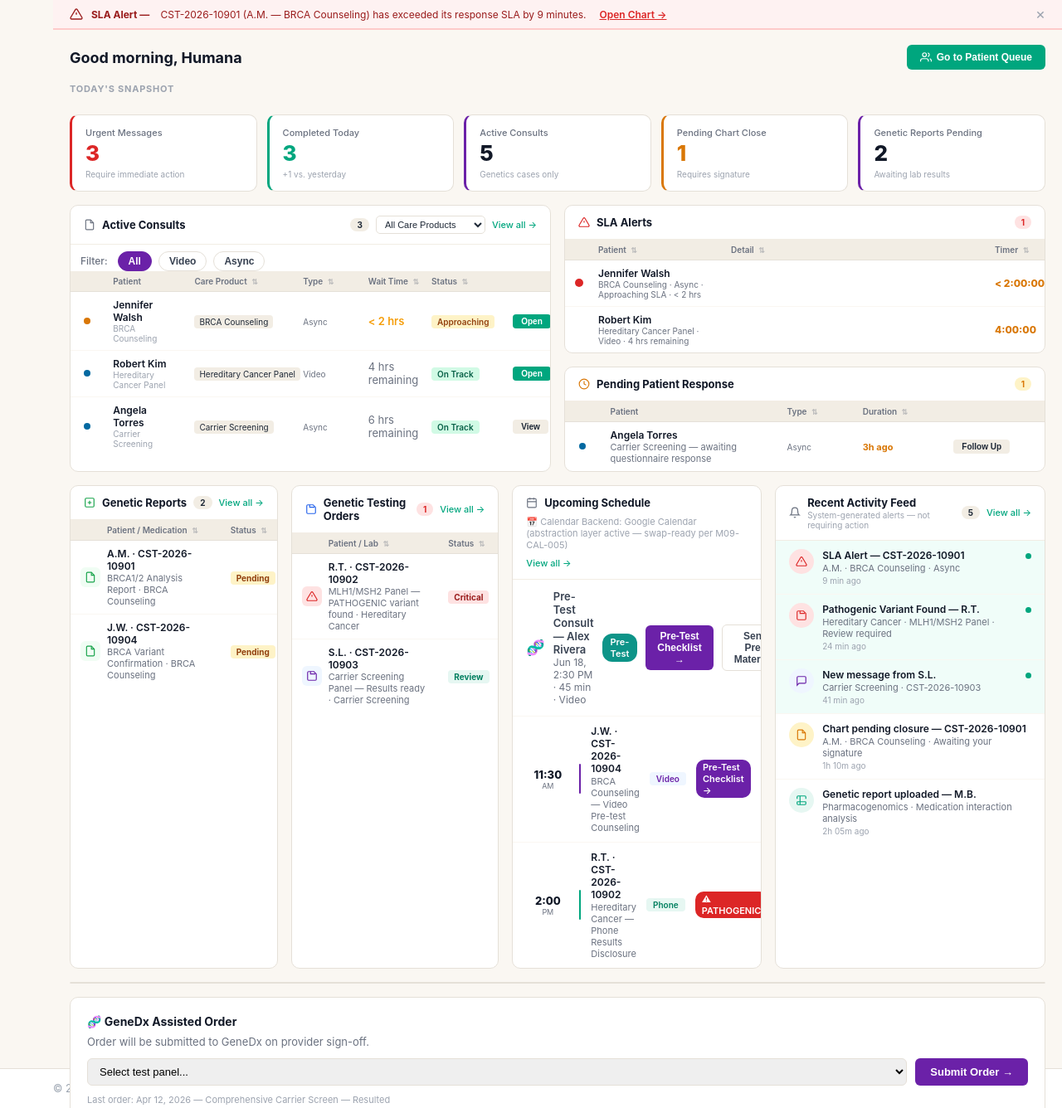
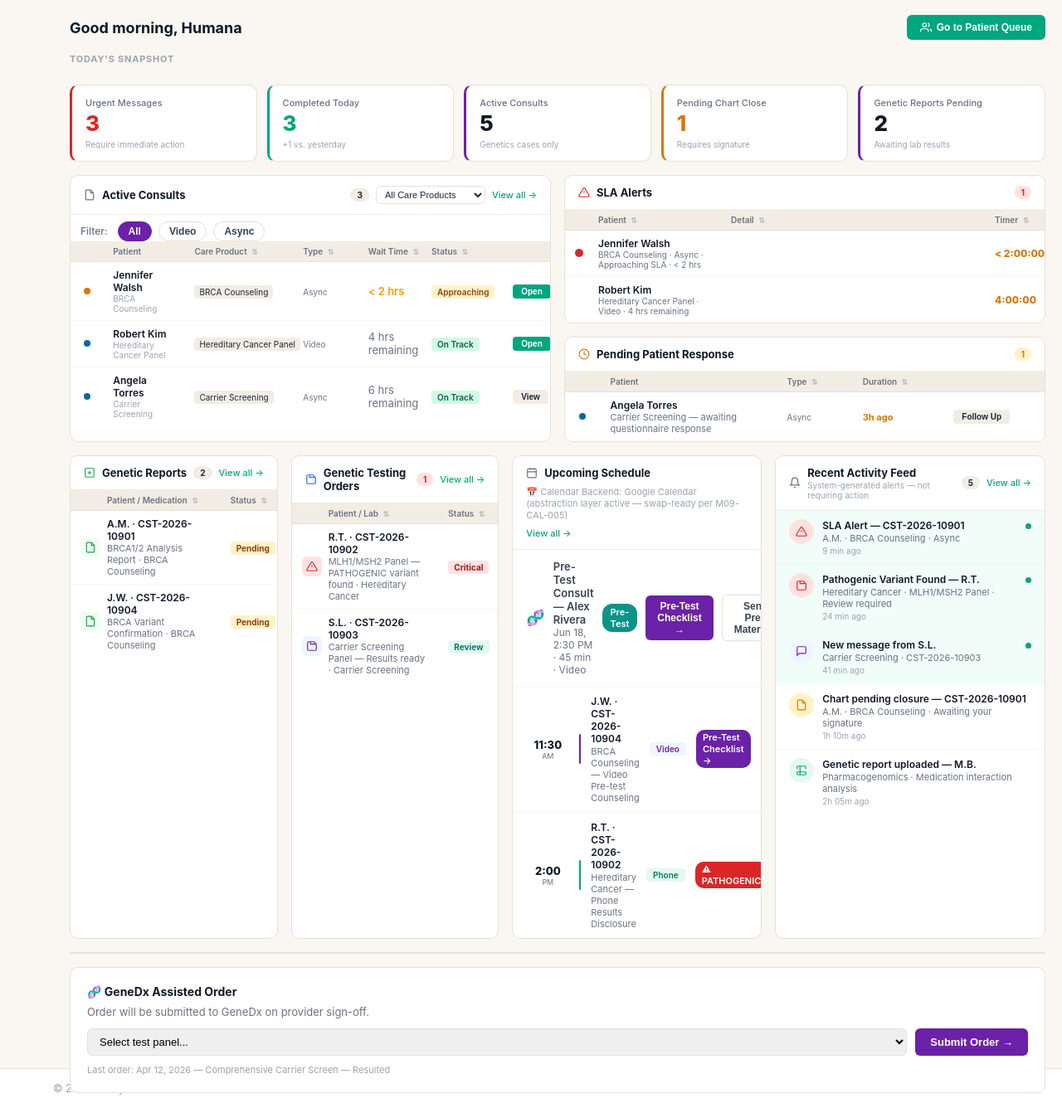
Before and after one commit to PSCAssets/project-phoenix-demo, a Flask app: page /provider/gc in a window 1280 px wide. Shown: the part 118-1454 px from the top of the page at 83% size. Run offline with Flask 3, Linux system fonts and the light colour scheme; a user stored in the database is signed in; data comes from the database, SQL or seed files in the repository.

Commit message:
GC/GCA/DOH: urgent panel fix, chart routing, workflow tab, portal submission, clinical follow-up, remove SLA banner

```diff
--- a/templates/provider/gc_dashboard.html
+++ b/templates/provider/gc_dashboard.html
@@ -288,15 +288,6 @@
       <input type="date" style="border:1px solid #E5E0D8;border-radius:6px;padding:7px 10px;font-size:13px;">
       <button onclick="alert('Appointment booked — confirmation sent to patient')" style="background:#6B21A8;color:#fff;border:none;border-radius:6px;padding:7px 18px;font-size:13px;font-weight:600;cursor:pointer;">Book →</button>
     </div>
-  </div>
-  <div class="breach-banner" id="breachBanner">
-    <svg viewBox="0 0 24 24" fill="none" stroke="currentColor" stroke-width="2">
-      <path d="M10.29 3.86L1.82 18a2 2 0 001.71 3h16.94a2 2 0 001.71-3L13.71 3.86a2 2 0 00-3.42 0z"/>
-      <line x1="12" y1="9" x2="12" y2="13"/><line x1="12" y1="17" x2="12.01" y2="17"/>
-    </svg>
-    <strong>SLA Alert —</strong>&nbsp;CST-2026-10901 (A.M. — BRCA Counseling) has exceeded its response SLA by 9 minutes.
-    <span class="breach-link" onclick="alert('Opening chart for CST-2026-10901')">Open Chart →</span>
-    <span class="breach-dismiss" onclick="document.getElementById('breachBanner').style.display='none'">&times;</span>
   </div>
 
   <div class="dash-body">
```
